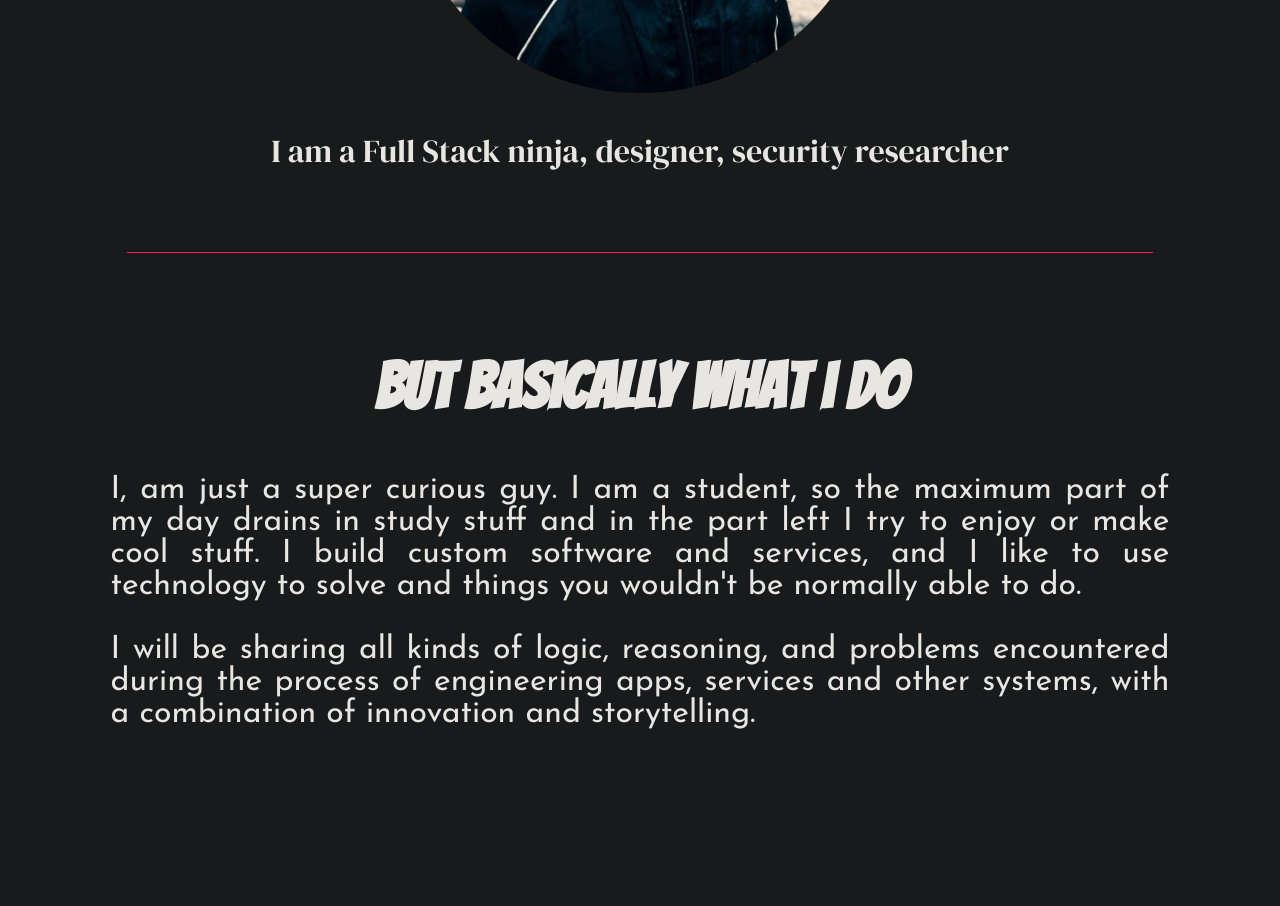
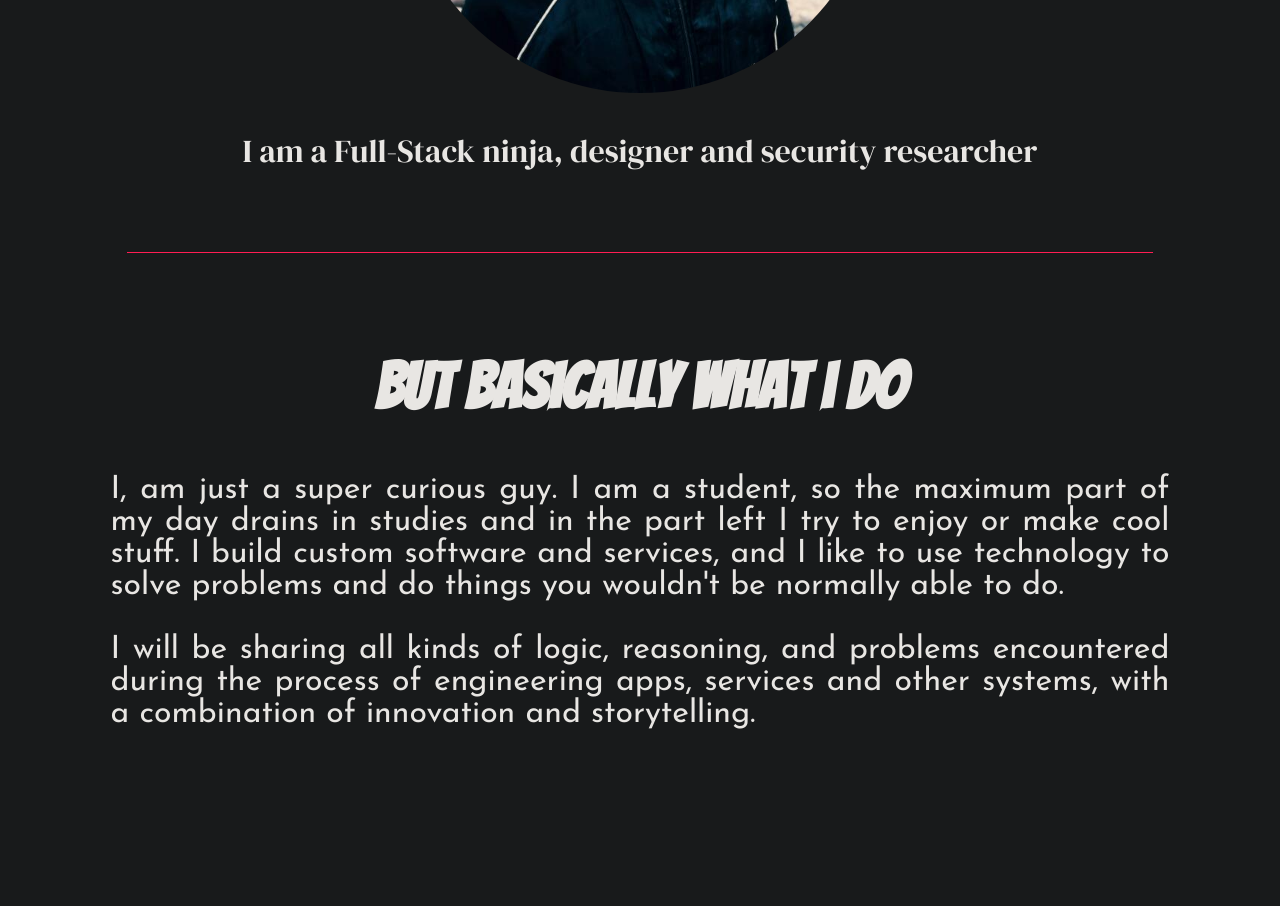
Before and after one commit to pixel-builds/portfolio, an Angular app: page / in a window 1280 px wide. Shown: the part 1300-2206 px from the top of the page. Built offline with nearby package versions, Linux system fonts and the light colour scheme; a web font is replaced by a local one.

Commit message:
minified code

```diff
--- a/src/app/home/home.component.html
+++ b/src/app/home/home.component.html
@@ -5,13 +5,13 @@
 </main>
   <section class="avatar-description">
     <img src="../../assets/me.jpeg" class="avatar">
-    <p class="text-2 quote">I am a Full Stack ninja, designer, security researcher</p>
+    <p class="text-2 quote">I am a Full-Stack ninja, designer and security researcher</p>
   </section>
   <hr color="#FF1D53" style="border-bottom: 1px; width: 80%;">
   <section class="description">
     <h1 class="head-2">But Basically what i do</h1>
     <p class="text-1 just">
-      I, am just a super curious guy. I am a student, so the maximum part of my day drains in study stuff and in the part left I try to enjoy or make cool stuff. I build custom software and services, and I like to use technology to solve and things you wouldn't be normally able to do.
+      I, am just a super curious guy. I am a student, so the maximum part of my day drains in studies and in the part left I try to enjoy or make cool stuff. I build custom software and services, and I like to use technology to solve problems and do things you wouldn't be normally able to do.
        <br><br>
     I will be sharing all kinds of logic, reasoning, and problems encountered during the process of engineering apps, services and other systems, with a combination of innovation and storytelling.
     </p>
@@ -20,7 +20,7 @@
   <section class = "techstack">
     <h1 class="stiff" style="color: #ff3364">Tech Stack</h1>
     <p class="text-1">
-      I tend to learn all the awesome things which inspire me in the dev-market and try to create almost everything which strikes my mind.
+      I tend to learn all the awesome things which inspire me in the dev-market and try to create almost everything which strikes my mind. <br><br>
       And recently I've worked in field of cryptography. Also called a valuable tool in war, So my knowledge of cryptography classifies me as a weapon, so I am a walking MISSILE ;)
     </p>
     <img src="../../assets/iconfinder_187_Js_logo_logos_4373213.png" class="techlogo">
```
